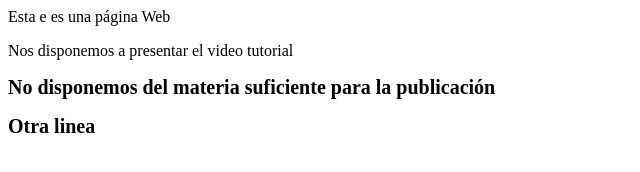
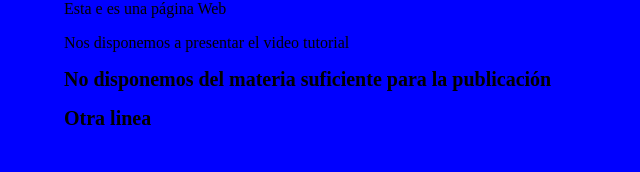
Before and after one commit to avmario/other, a plain HTML site: page lecturas.html in a window 1280 px wide. Shown: the whole page, without its empty margins (0-640 px from the left). Drawn offline with Linux system fonts and the light colour scheme.

Commit message:
actualizaciones

```diff
--- /dev/null
+++ b/CSS/estilo.css
@@ -0,0 +1,5 @@
+body {
+    background-color: blue;
+    max-width: 90%;
+    margin: auto;
+}
--- a/lecturas.html
+++ b/lecturas.html
@@ -10,8 +10,10 @@
 	<meta name="viewport" content="width=device-width, initial-scale=1.0"/>
 	<meta name="created" content="00:00:00">
 	<meta name="created" content="00:00:00">
+	<link rel="stylesheet" href="CSS/estilo.css">
 </head>
-<body lang="es-CO" dir="ltr"><p>Esta e es una p&aacute;gina Web</p>
+<body>
+	<p>Esta e es una p&aacute;gina Web</p>
 <p>Nos disponemos a presentar el video tutorial</p>
 <p><font size="4" style="font-size: 15pt"><b>No disponemos del
 materia suficiente para la publicaci&oacute;n</b></font></p>
```
